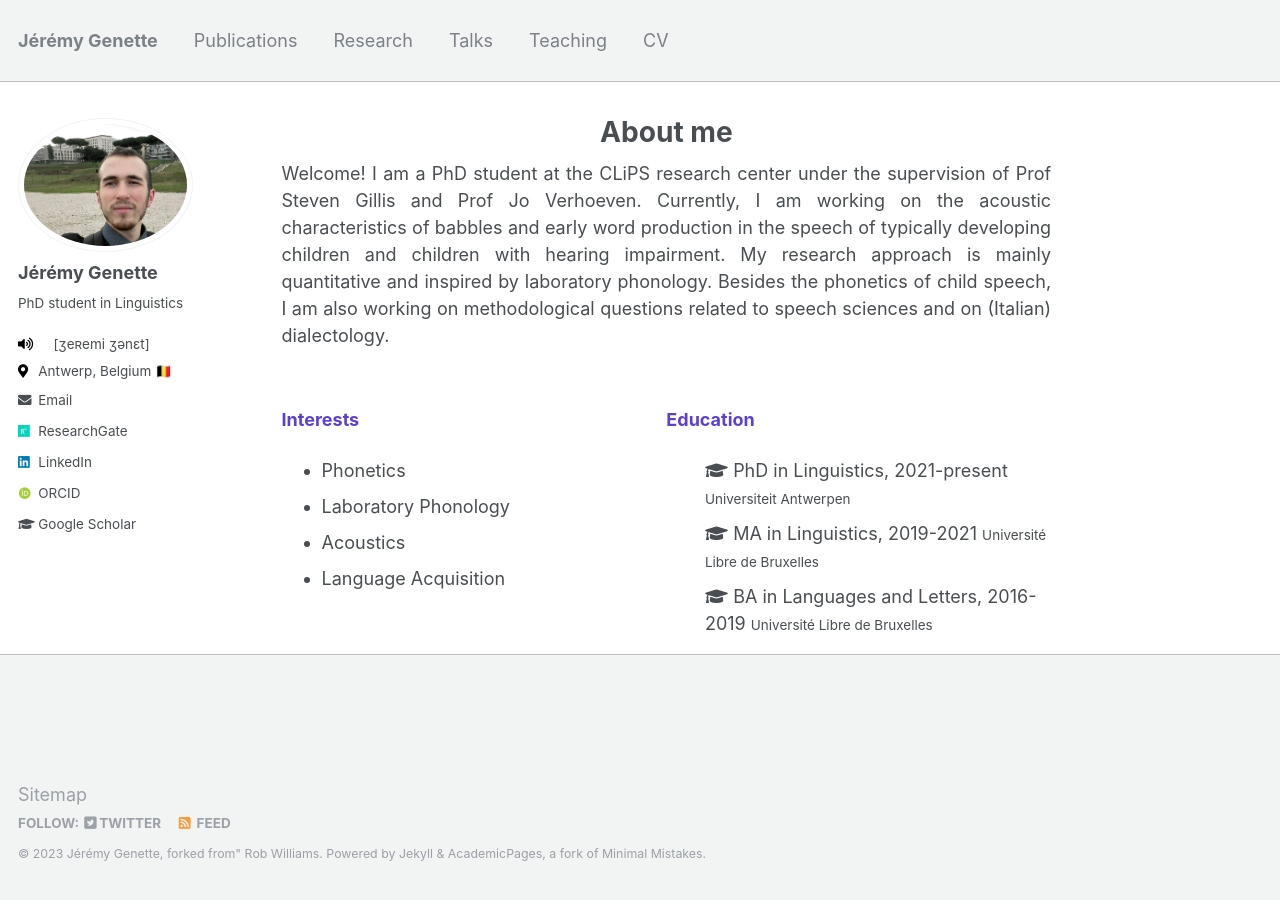
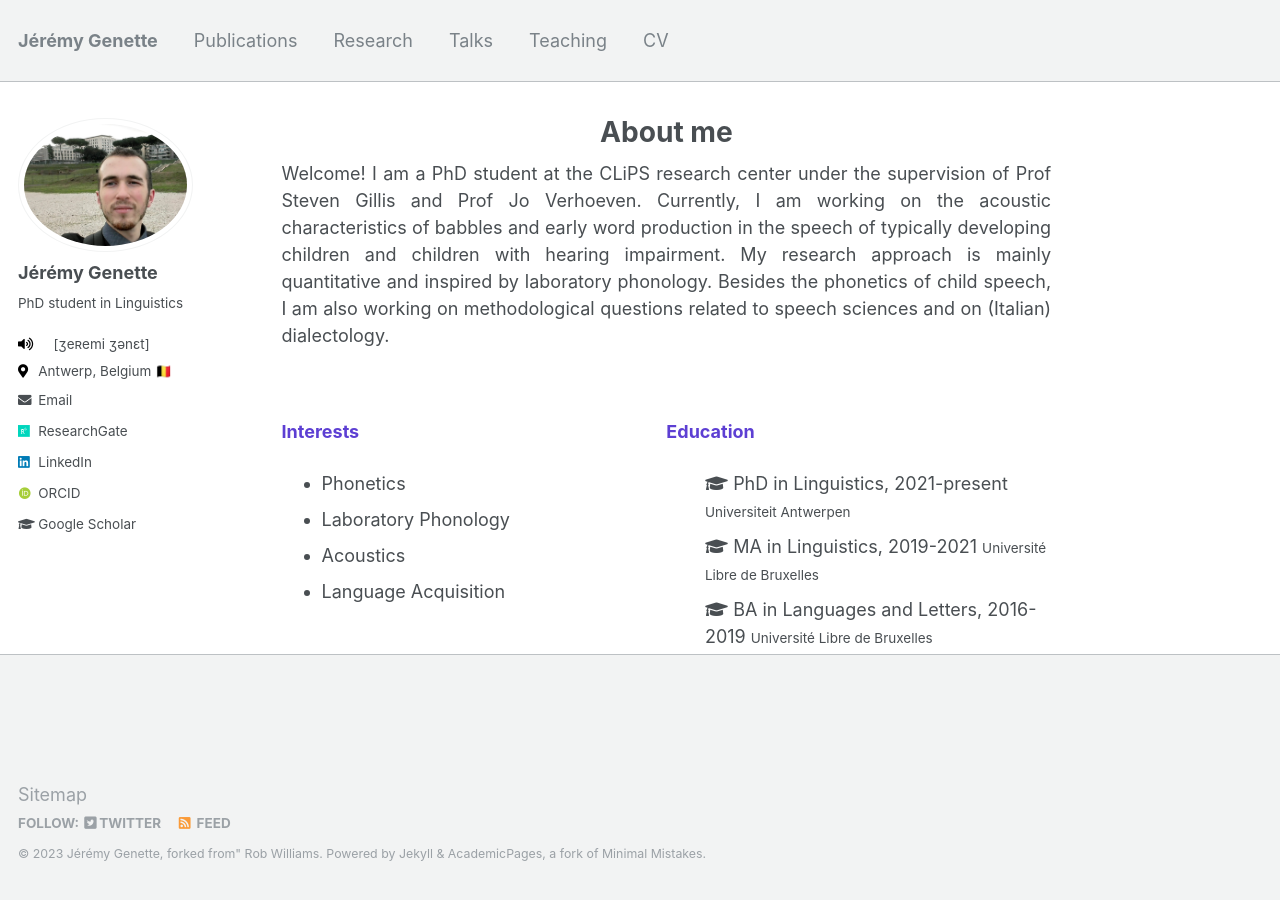
Before and after one commit to jgenette/jgenette.github.io, a Jekyll site: the page built from _pages/about.md, in a window 1280 px wide. Built offline with Jekyll 4.4.1, drawn with Linux system fonts in a browser that asks for light colours; some web fonts are replaced.

Commit message:
Update _page.scss

```diff
--- a/_sass/_page.scss
+++ b/_sass/_page.scss
@@ -71,7 +71,7 @@
   /* paragraph indents */
   p {
     margin: 0 0 $indent-var;
-
+    margin-bottom: 2em;
     /* sibling indentation*/
     @if $paragraph-indent == true {
       & + p {
@@ -85,7 +85,7 @@
     text-decoration: bold;
      text-decoration: none;
       color: $link-color;
-
+       margin-bottom: 2em;
     &:hover {
       text-decoration: bold;
        text-decoration: none;
```
